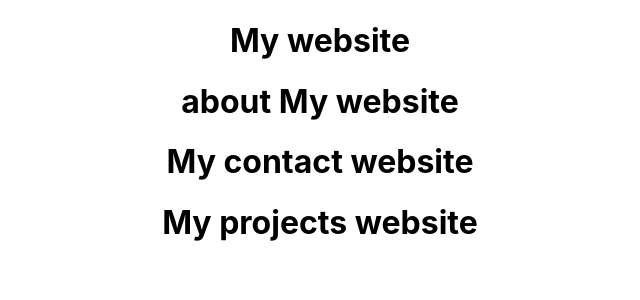
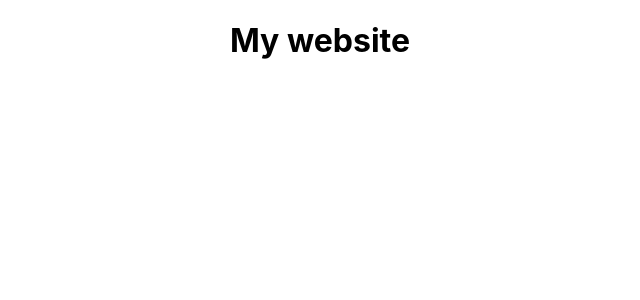
Before and after one commit to joshraiborde/jsreactproj, a React (Create React App) app: page / in a window 1280 px wide. Shown: the top 300 px of the page, without its empty margins (320-960 px from the left). Built offline with nearby package versions, Linux system fonts and the light colour scheme.

Commit message:
added Route exact paths to Home, About, Contact and Projects

```diff
--- a/src/App.js
+++ b/src/App.js
@@ -1,17 +1,18 @@
 import React from 'react'
-import logo from './logo.svg';
+// import logo from './logo.svg';
 import './App.css';
-import Home from './Home'
-import About from './About'
-import Contact from './Contact'
-import Projects from './Projects'
+import Home from './Home';
+import About from './About';
+import Contact from './Contact';
+import Projects from './Projects';
+import { Route, Link } from 'react-router-dom';
 
 function App() {
   return <div className="App" >
-  <Home />
-  <About />
-  <Contact />
-  <Projects />
+  <Route exact path="/" component={Home} />
+  <Route exact path="/about" component={About} />
+  <Route exact path="/contact" component={Contact} />
+  <Route exact path="/projects" component={Projects} />
   </div>;
 }
 
```
